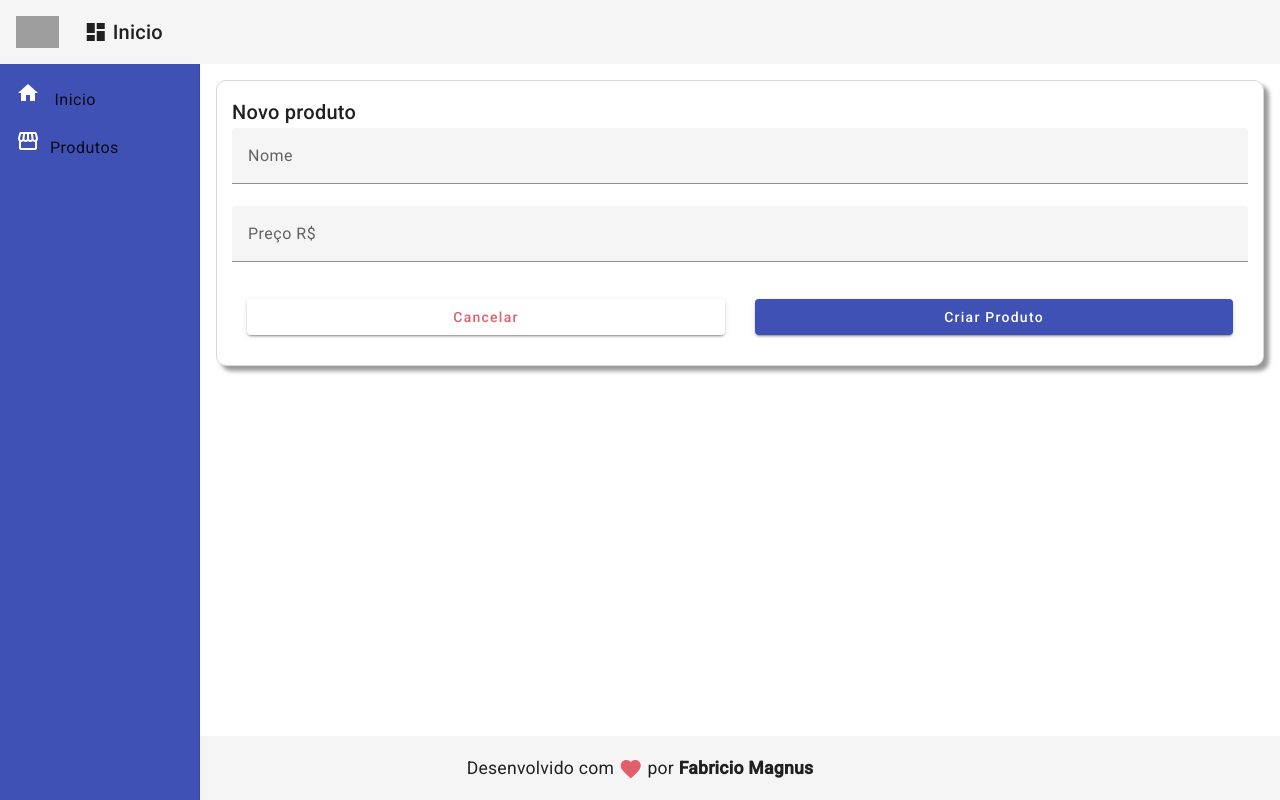
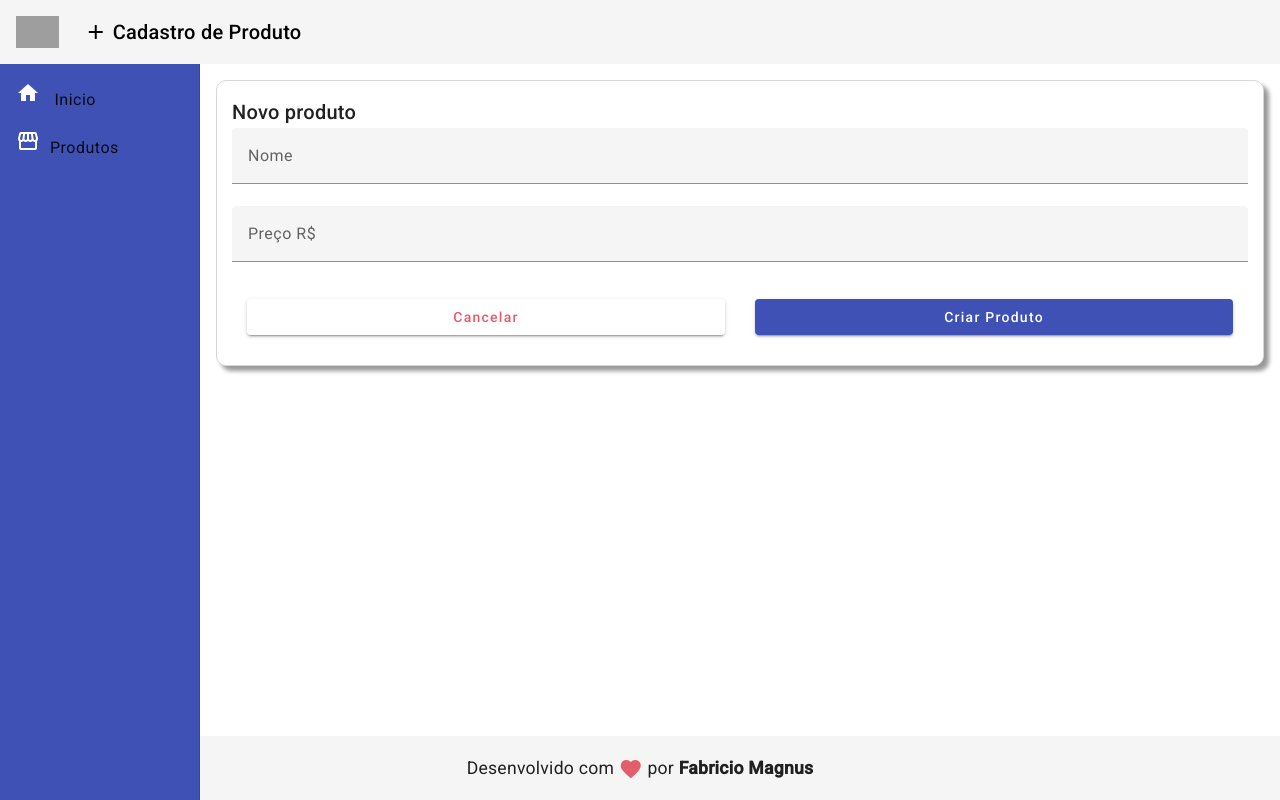
Before and after one commit to FabricioMagnus/crud_angular, an Angular app: page /products/create in a window 1280 px wide. Built offline with nearby package versions, Linux system fonts and the light colour scheme; grey boxes are pictures that could not be loaded.

Commit message:
add: update e delete produtos

```diff
--- a/src/app/components/product/product-create/product-create.component.ts
+++ b/src/app/components/product/product-create/product-create.component.ts
@@ -2,6 +2,7 @@
 import { Router } from '@angular/router';
 import { ProductService } from './../product.service';
 import { Component, OnInit } from '@angular/core';
+import { HeaderService } from '../../template/header/header.service';
 
 @Component({
   selector: 'app-product-create',
@@ -14,7 +15,17 @@
     price: null,
   };
 
-  constructor(private productService: ProductService, private router: Router) {}
+  constructor(
+    private productService: ProductService,
+    private router: Router,
+    private headerService: HeaderService
+  ) {
+    headerService.headerData = {
+      title: 'Cadastro de Produto',
+      icon: 'add',
+      routerUrl: '/products',
+    };
+  }
 
   ngOnInit(): void {}
 
--- a/src/app/components/product/product-update/product-update.component.ts
+++ b/src/app/components/product/product-update/product-update.component.ts
@@ -2,6 +2,7 @@
 import { Component, OnInit } from '@angular/core';
 import { Product } from '../product.model';
 import { ActivatedRoute, Router } from '@angular/router';
+import { HeaderService } from '../../template/header/header.service';
 
 @Component({
   selector: 'app-product-update',
@@ -16,8 +17,15 @@
   constructor(
     private productService: ProductService,
     private router: Router,
-    private route: ActivatedRoute
-  ) {}
+    private route: ActivatedRoute,
+    private headerService: HeaderService
+  ) {
+    headerService.headerData = {
+      title: 'Atualizar Cadastro de Produto',
+      icon: 'edit',
+      routerUrl: '/products',
+    };
+  }
 
   ngOnInit(): void {
     const id = this.route.snapshot.paramMap.get('id') || '';
--- a/src/app/components/template/header/header.component.css
+++ b/src/app/components/template/header/header.component.css
@@ -7,6 +7,7 @@
     display: flex;
     align-items: center;
     text-decoration: none;
+    color: #000;
 }
 
 .header .logo {
--- a/src/app/components/template/header/header.component.html
+++ b/src/app/components/template/header/header.component.html
@@ -9,9 +9,9 @@
     </a>
   </span>
   <span class="title-group">
-    <a>
-      <i class="material-icons"> dashboard </i>
-      Inicio
+    <a routerLink="{{ routeUrl }}">
+      <i class="material-icons"> {{ icon }} </i>
+      {{ title }}
     </a>
   </span>
 </mat-toolbar>
--- a/src/app/components/template/header/header.component.ts
+++ b/src/app/components/template/header/header.component.ts
@@ -1,10 +1,22 @@
-import { Component } from '@angular/core';
+import { HeaderService } from './header.service';
+import { Component, OnInit } from '@angular/core';
 
 @Component({
   selector: 'app-header',
   templateUrl: './header.component.html',
-  styleUrls: ['./header.component.css']
+  styleUrls: ['./header.component.css'],
 })
-export class HeaderComponent {
+export class HeaderComponent implements OnInit {
+  constructor(private headerService: HeaderService) {}
+  ngOnInit(): void {}
 
+  get title(): string {
+    return this.headerService.headerData.title;
+  }
+  get icon(): string {
+    return this.headerService.headerData.icon;
+  }
+  get routeUrl(): string {
+    return this.headerService.headerData.routerUrl;
+  }
 }
--- /dev/null
+++ b/src/app/components/template/header/header.model.ts
@@ -0,0 +1,5 @@
+export interface HeaderData {
+  title: string;
+  icon: string;
+  routerUrl: string;
+}
--- /dev/null
+++ b/src/app/components/template/header/header.service.ts
@@ -0,0 +1,24 @@
+import { Injectable } from '@angular/core';
+import { HeaderData } from './header.model';
+import { BehaviorSubject } from 'rxjs';
+
+@Injectable({
+  providedIn: 'root',
+})
+export class HeaderService {
+  private _headerData = new BehaviorSubject<HeaderData>({
+    title: 'Inicio',
+    icon: 'home',
+    routerUrl: '',
+  });
+
+  constructor() {}
+
+  get headerData(): HeaderData {
+    return this._headerData.value;
+  }
+
+  set headerData(HeaderData: HeaderData) {
+    this._headerData.next(HeaderData);
+  }
+}
--- a/src/app/views/home/home.component.ts
+++ b/src/app/views/home/home.component.ts
@@ -1,10 +1,18 @@
-import { Component } from '@angular/core';
+import { HeaderService } from './../../components/template/header/header.service';
+import { Component, OnInit } from '@angular/core';
 
 @Component({
   selector: 'app-home',
   templateUrl: './home.component.html',
-  styleUrls: ['./home.component.css']
+  styleUrls: ['./home.component.css'],
 })
-export class HomeComponent {
-
+export class HomeComponent implements OnInit {
+  constructor(private headerService: HeaderService) {
+    headerService.headerData = {
+      title: 'Início',
+      icon: 'home',
+      routerUrl: '/',
+    };
+  }
+  ngOnInit(): void {}
 }
--- a/src/app/views/product-crud/product-crud.component.ts
+++ b/src/app/views/product-crud/product-crud.component.ts
@@ -1,5 +1,6 @@
 import { Component, OnInit } from '@angular/core';
 import { Router } from '@angular/router';
+import { HeaderService } from 'src/app/components/template/header/header.service';
 
 @Component({
   selector: 'app-product-crud',
@@ -7,7 +8,13 @@
   styleUrls: ['./product-crud.component.css'],
 })
 export class ProductCrudComponent implements OnInit {
-  constructor(private router: Router) {}
+  constructor(private headerService: HeaderService, private router: Router) {
+    headerService.headerData = {
+      title: 'Lista de Produtos',
+      icon: 'storefront',
+      routerUrl: '/products',
+    };
+  }
   ngOnInit(): void {}
 
   navigateToProductCreate(): void {
```
Also changed, not shown: 1 other file (tests, documents, lock files or other folders).
